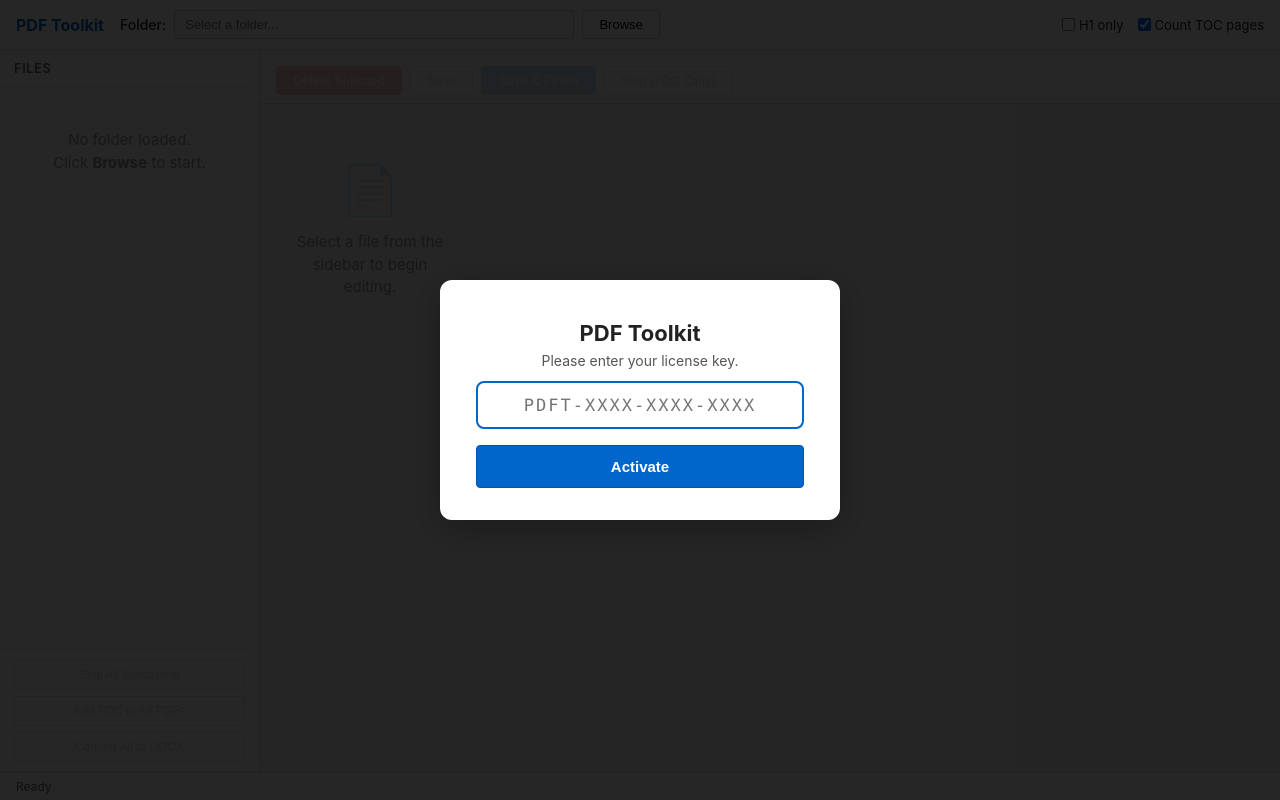
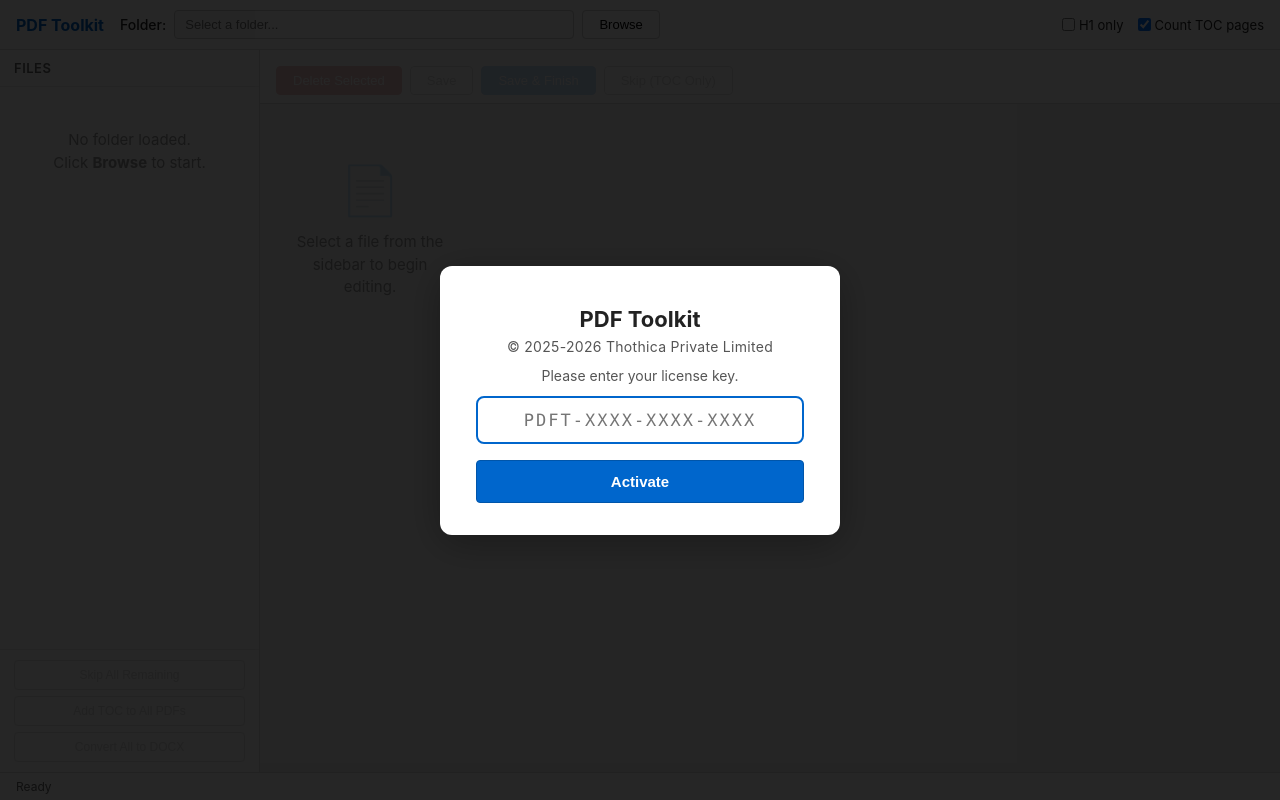
Before and after one commit to adoistic/pdf-toolkit, a Flask app: page / in a window 1280 px wide. Run offline with Flask 3, Linux system fonts and the light colour scheme; some libraries are stand-ins or nearby versions.

Commit message:
Change license to All Rights Reserved — Thothica Private Limited
- Replace MIT license with proprietary All Rights Reserved license
  for Thothica Private Limited, Delhi, India
- Add copyright headers to all source files (7 Python, 1 JS, 1 CSS)
- Add copyright meta tags and notice to web app (index.html)
- Add copyright notice to license modal and admin portal login
- Update README license section from MIT to proprietary

Co-Authored-By: Claude Opus 4.6 <noreply@anthropic.com>

```diff
--- a/_run_one.py
+++ b/_run_one.py
@@ -1,4 +1,9 @@
 #!/usr/bin/env python3
+# ─────────────────────────────────────────────────────────────────────
+# Copyright (c) 2025-2026 Thothica Private Limited, Delhi, India.
+# All rights reserved.  Proprietary and confidential.
+# Unauthorized copying or distribution is strictly prohibited.
+# ─────────────────────────────────────────────────────────────────────
 """
 Helper: process a single PDF in an isolated process.
 Used by gui.py so that a crash on one file can't kill the whole app.
--- a/add_toc.py
+++ b/add_toc.py
@@ -1,4 +1,9 @@
 #!/usr/bin/env python3
+# ─────────────────────────────────────────────────────────────────────
+# Copyright (c) 2025-2026 Thothica Private Limited, Delhi, India.
+# All rights reserved.  Proprietary and confidential.
+# Unauthorized copying or distribution is strictly prohibited.
+# ─────────────────────────────────────────────────────────────────────
 """
 add_toc.py — Automatically extract chapter headings from structured PDFs
 and insert a Table of Contents page at the beginning of each file.
--- a/admin_license.py
+++ b/admin_license.py
@@ -1,4 +1,9 @@
 #!/usr/bin/env python3
+# ─────────────────────────────────────────────────────────────────────
+# Copyright (c) 2025-2026 Thothica Private Limited, Delhi, India.
+# All rights reserved.  Proprietary and confidential.
+# Unauthorized copying or distribution is strictly prohibited.
+# ─────────────────────────────────────────────────────────────────────
 """
 admin_license.py — Admin CLI for managing PDF Toolkit licenses.
 
--- a/app.py
+++ b/app.py
@@ -1,4 +1,9 @@
 #!/usr/bin/env python3
+# ─────────────────────────────────────────────────────────────────────
+# Copyright (c) 2025-2026 Thothica Private Limited, Delhi, India.
+# All rights reserved.  Proprietary and confidential.
+# Unauthorized copying or distribution is strictly prohibited.
+# ─────────────────────────────────────────────────────────────────────
 """
 app.py - Flask web server for PDF Toolkit.
 
--- a/gui.py
+++ b/gui.py
@@ -1,4 +1,9 @@
 #!/usr/bin/env python3
+# ─────────────────────────────────────────────────────────────────────
+# Copyright (c) 2025-2026 Thothica Private Limited, Delhi, India.
+# All rights reserved.  Proprietary and confidential.
+# Unauthorized copying or distribution is strictly prohibited.
+# ─────────────────────────────────────────────────────────────────────
 """
 gui.py — Tkinter GUI for pdf-toolkit.
 Each PDF is processed in its own subprocess so a crash on one file
--- a/license.py
+++ b/license.py
@@ -1,4 +1,9 @@
 #!/usr/bin/env python3
+# ─────────────────────────────────────────────────────────────────────
+# Copyright (c) 2025-2026 Thothica Private Limited, Delhi, India.
+# All rights reserved.  Proprietary and confidential.
+# Unauthorized copying or distribution is strictly prohibited.
+# ─────────────────────────────────────────────────────────────────────
 """
 license.py — License validation module for PDF Toolkit.
 
--- a/pdf_to_docx.py
+++ b/pdf_to_docx.py
@@ -1,4 +1,9 @@
 #!/usr/bin/env python3
+# ─────────────────────────────────────────────────────────────────────
+# Copyright (c) 2025-2026 Thothica Private Limited, Delhi, India.
+# All rights reserved.  Proprietary and confidential.
+# Unauthorized copying or distribution is strictly prohibited.
+# ─────────────────────────────────────────────────────────────────────
 """
 pdf_to_docx.py — High-fidelity PDF to DOCX converter.
 
--- a/static/app.js
+++ b/static/app.js
@@ -1,3 +1,8 @@
+// ─────────────────────────────────────────────────────────────────────
+// Copyright (c) 2025-2026 Thothica Private Limited, Delhi, India.
+// All rights reserved.  Proprietary and confidential.
+// Unauthorized copying or distribution is strictly prohibited.
+// ─────────────────────────────────────────────────────────────────────
 // ── PDF Toolkit — Frontend Logic ─────────────────────────────────
 
 (function () {
--- a/static/style.css
+++ b/static/style.css
@@ -1,3 +1,9 @@
+/* ─────────────────────────────────────────────────────────────────────
+ * Copyright (c) 2025-2026 Thothica Private Limited, Delhi, India.
+ * All rights reserved.  Proprietary and confidential.
+ * Unauthorized copying or distribution is strictly prohibited.
+ * ───────────────────────────────────────────────────────────────────── */
+
 /* ── Reset & Base ──────────────────────────────────────────────── */
 
 *, *::before, *::after { box-sizing: border-box; margin: 0; padding: 0; }
@@ -838,6 +844,13 @@ progress::-webkit-progress-value { background: #0066cc; border-radius: 4px; }
     font-weight: 600;
 }
 
+.license-copyright {
+    font-size: 11px;
+    color: #999;
+    margin: 0 0 14px;
+    letter-spacing: 0.3px;
+}
+
 .license-error {
     color: #d32f2f;
     font-size: 13px;
--- a/templates/index.html
+++ b/templates/index.html
@@ -1,8 +1,14 @@
 <!DOCTYPE html>
+<!--
+  Copyright (c) 2025-2026 Thothica Private Limited, Delhi, India.
+  All rights reserved. Proprietary and confidential.
+-->
 <html lang="en">
 <head>
     <meta charset="UTF-8">
     <meta name="viewport" content="width=device-width, initial-scale=1.0">
+    <meta name="author" content="Thothica Private Limited">
+    <meta name="copyright" content="Copyright (c) 2025-2026 Thothica Private Limited. All rights reserved.">
     <title>PDF Toolkit</title>
     <link rel="stylesheet" href="/static/style.css?v=3">
 </head>
@@ -140,6 +146,7 @@
         <div class="modal-backdrop"></div>
         <div class="license-modal-content">
             <h2>PDF Toolkit</h2>
+            <p class="license-copyright">&copy; 2025-2026 Thothica Private Limited</p>
             <p id="license-message">Enter your license key to get started.</p>
             <input type="text" id="license-key-input"
                    placeholder="PDFT-XXXX-XXXX-XXXX"
```
Also changed, not shown: admin/index.html (+7 -0 lines), README.md, 1 other file.
